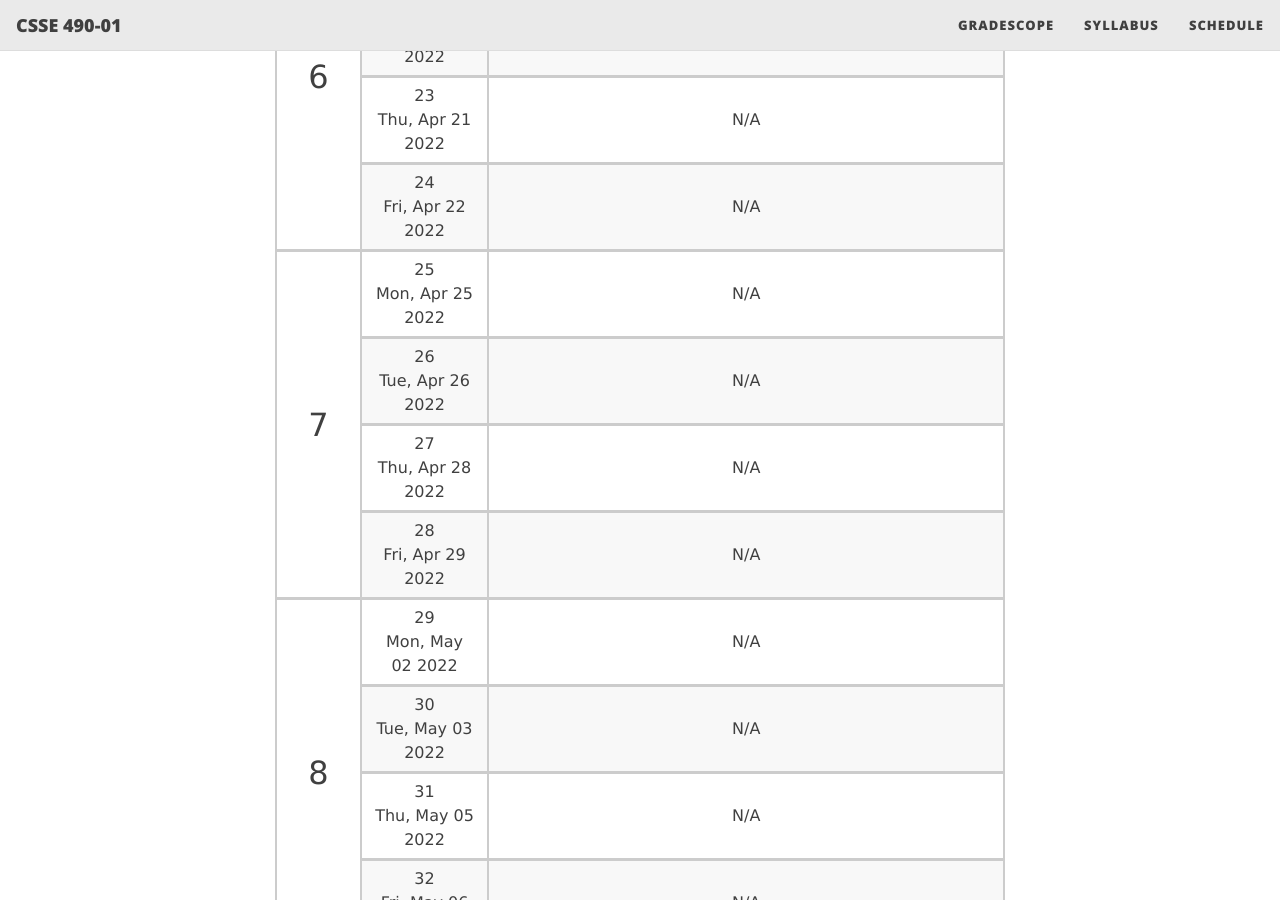
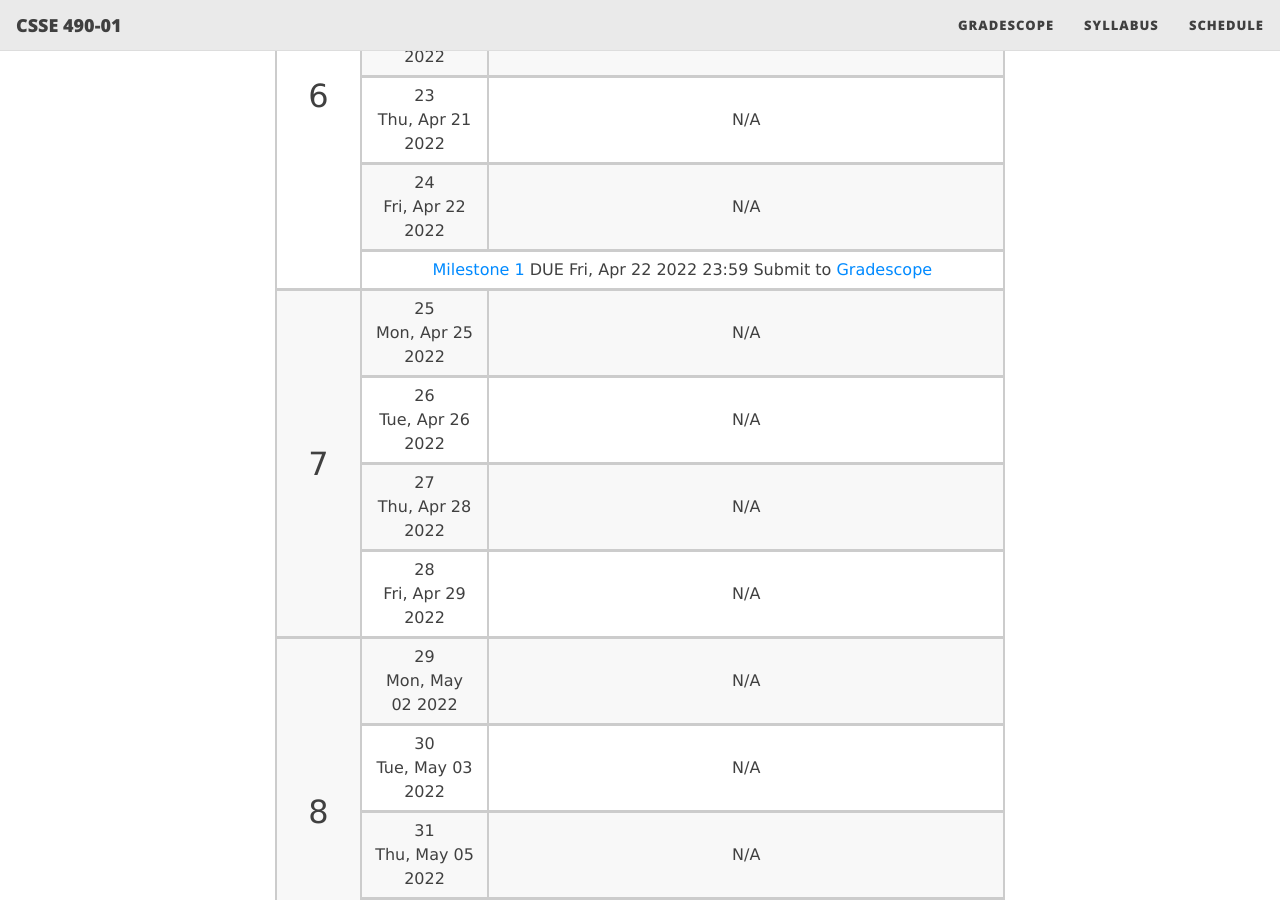
Before and after one commit to rhit-csse490-netsec/netsec-public, a Jekyll site: the page built from schedule.md, in a window 1280 px wide and 900 px high, scrolled down 2875 px. Built offline with Jekyll 4.4.1, drawn with Linux system fonts in a browser that asks for light colours; nearby versions of some CDN libraries.

Commit message:
updated the schedule to reflect the change in the milestones

```diff
--- a/_data/assignments.csv
+++ b/_data/assignments.csv
@@ -3,3 +3,4 @@
 Lab 1,labs/lab1,2022-03-18 23:59:00,,Submit to [Gradescope](https://www.gradescope.com/courses/375534)
 Lab 2,labs/lab2,2022-03-27 23:59:00,,Submit to [Gradescope](https://www.gradescope.com/courses/375534)
 Lab 3,labs/lab3,2022-04-03 23:59:00,,Submit to [Gradescope](https://www.gradescope.com/courses/375534)
+Milestone 1,project/milestone1,2022-04-22 23:59:00,,Submit to [Gradescope](https://www.gradescope.com/courses/375534)
--- a/schedule.md
+++ b/schedule.md
@@ -317,7 +317,7 @@
 </td>
 </tr>
 <tr>
-<td rowspan="4" markdown="span" style="font-size:xx-large;"><a name="w6">6</a></td>
+<td rowspan="5" markdown="span" style="font-size:xx-large;"><a name="w6">6</a></td>
 <td markdown="span">
 21 <br/> Mon, Apr 18 2022</td>
 <td markdown="span" colspan="3">N/A</td>
@@ -337,6 +337,8 @@
 24 <br/> Fri, Apr 22 2022</td>
 <td markdown="span" colspan="3">N/A</td>
 </tr>
+<tr>
+<td markdown="span" colspan="4"> [Milestone 1]({{ site.baseurl }}/project/milestone1) DUE Fri, Apr 22 2022 23:59 Submit to [Gradescope](https://www.gradescope.com/courses/375534)</td></tr>
 <tr>
 <td rowspan="4" markdown="span" style="font-size:xx-large;"><a name="w7">7</a></td>
 <td markdown="span">
```
